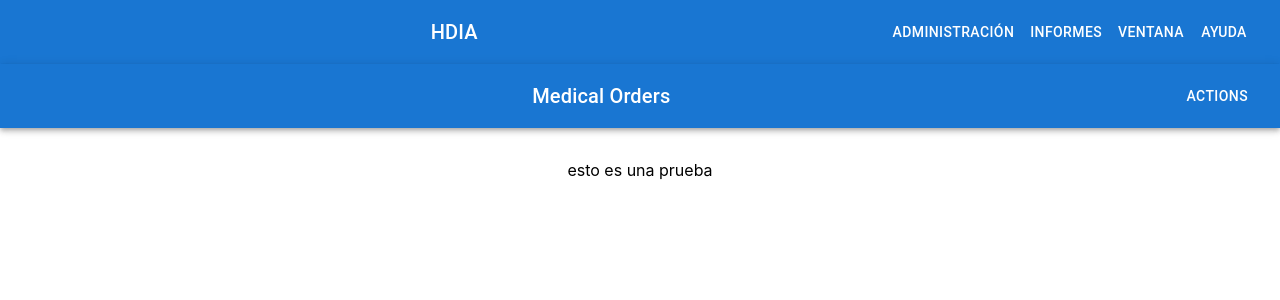
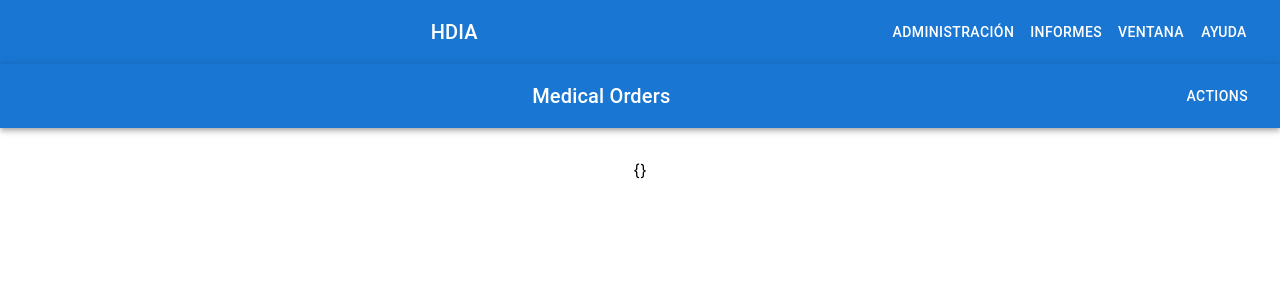
Before and after one commit to Powerbuilder-migration/react-repo, a React (Create React App) app: page / in a window 1280 px wide. Shown: the top 300 px of the page. Built offline with nearby package versions, Linux system fonts and the light colour scheme.

Commit message:
make changes

```diff
--- a/package.json
+++ b/package.json
@@ -5,6 +5,7 @@
   "dependencies": {
     "@emotion/react": "^11.14.0",
     "@emotion/styled": "^11.14.0",
+    "@faker-js/faker": "^9.4.0",
     "@fortawesome/free-solid-svg-icons": "^6.7.2",
     "@fortawesome/react-fontawesome": "^0.2.2",
     "@mui/material": "^6.4.3",
--- a/src/App.tsx
+++ b/src/App.tsx
@@ -3,12 +3,22 @@ import './App.css';
 import MainAppBar  from './components/menu.tsx';
 import MainLayout from './views/Container.tsx';
 
+import { faker } from '@faker-js/faker';
+
+
+const generateRandomPerson = (): object => {
+  return {
+    name: faker.person.firstName ,
+    email: faker.internet.email,
+    phone: faker.phone.number,
+  }
+;};
 
 const App:React.FC = () =>{
   return (
     <div className="App">
       <MainAppBar />
-      <MainLayout> esto es una prueba </MainLayout>
+      <MainLayout> {JSON.stringify(generateRandomPerson(), null, 2)} </MainLayout>
     </div>
   );
 }
```
Also changed, not shown: 1 other file (tests, documents, lock files or other folders).
